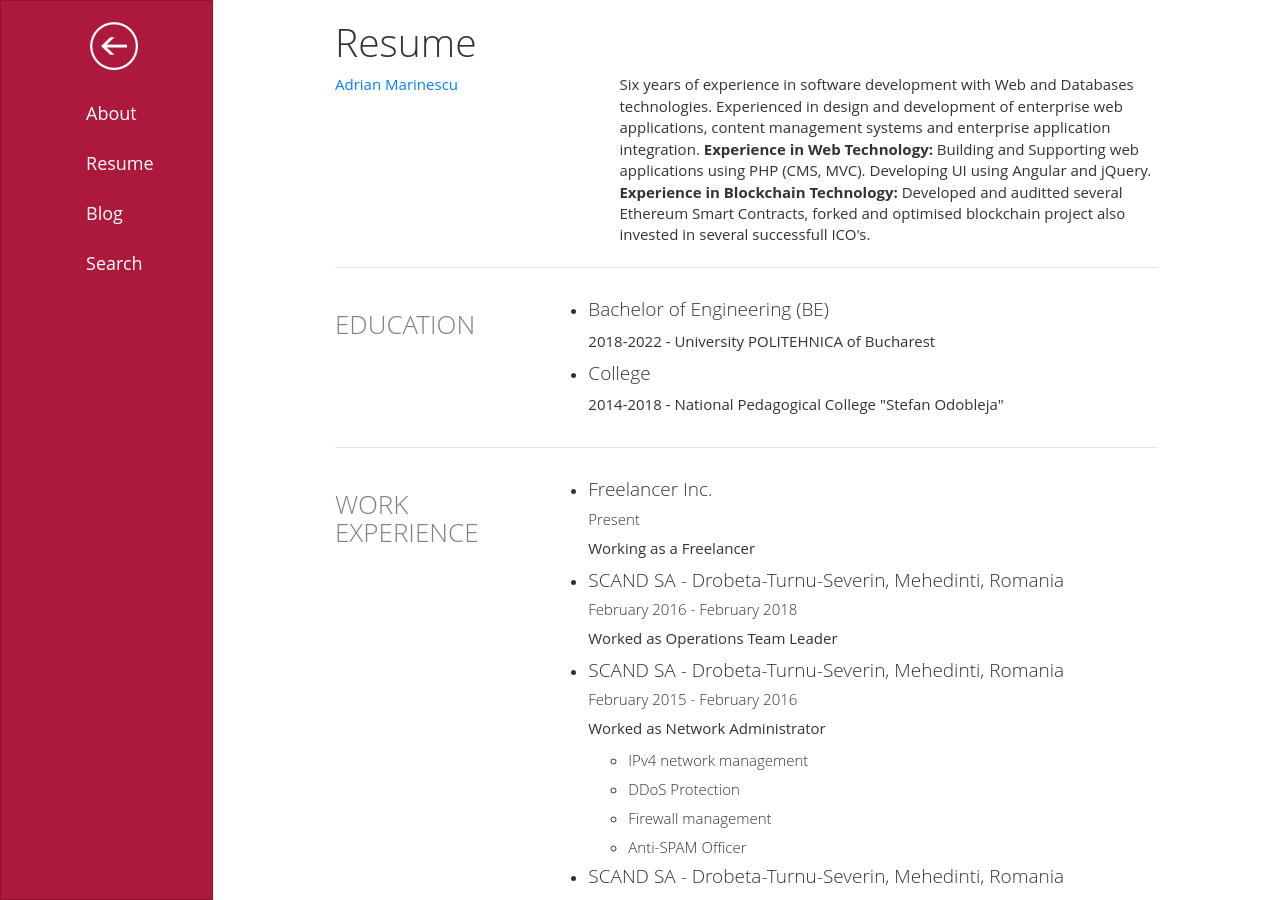
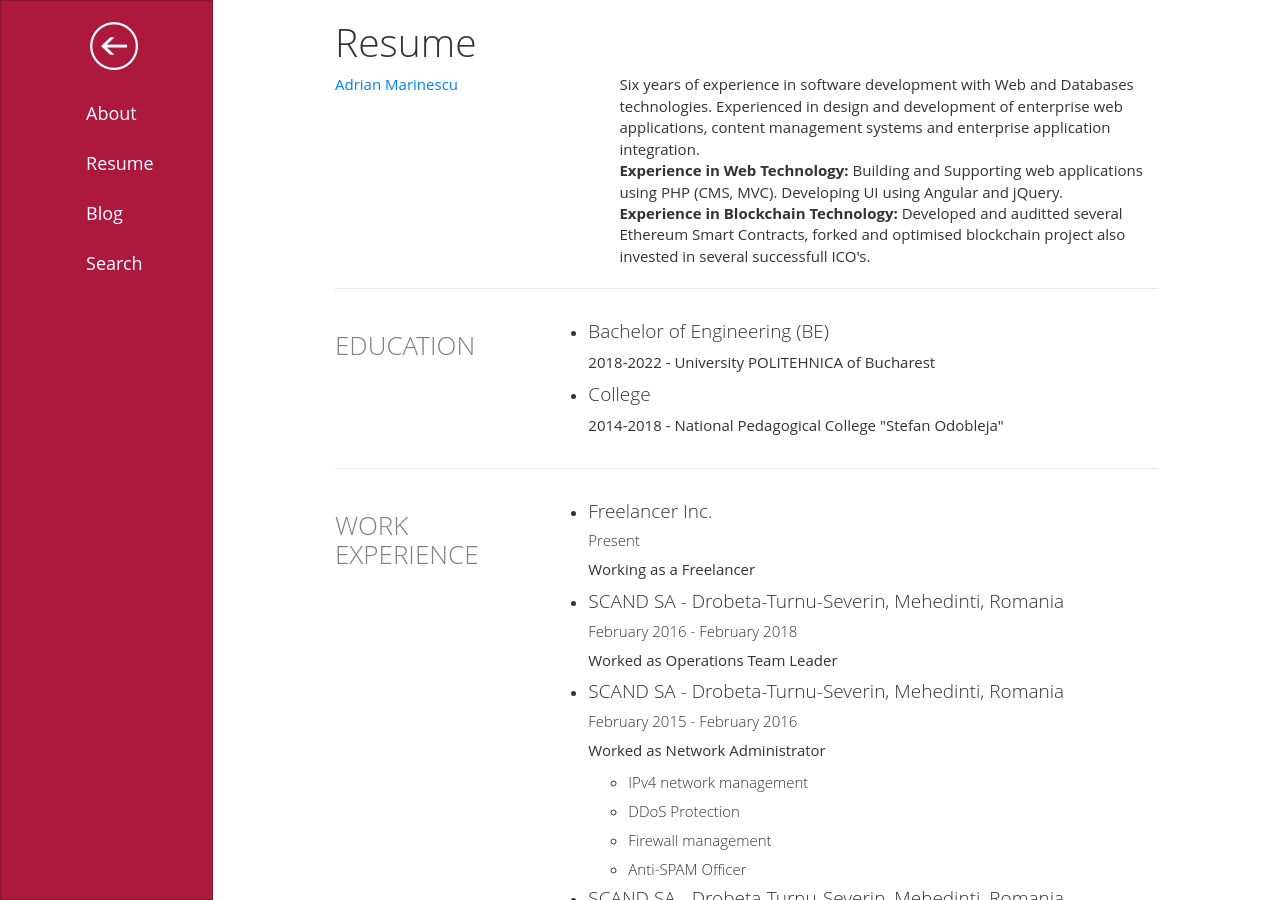
Before and after one commit to marinescuadrian/marinescuadrian.github.io, a Jekyll site: the page built from resume/index.md, in a window 1280 px wide and 900 px high. Built offline with Jekyll 4.4.1, drawn with Linux system fonts in a browser that asks for light colours; comment, search, counter and statistics services are not loaded.

```diff
--- a/resume/index.md
+++ b/resume/index.md
@@ -7,13 +7,9 @@ theme: red
 <div class="row">
 	<div class="col-12 col-lg-4 order-0 LI-profile-badge"  data-version="v1" data-size="medium" data-locale="ro_RO" data-type="horizontal" data-theme="light" data-vanity="adrian-marinescu"><a class="LI-simple-link" href='https://ro.linkedin.com/in/adrian-marinescu?trk=profile-badge'>Adrian Marinescu</a></div>
 	<div class="col-12 col-lg-8 order-1">
-Six years of experience in software development with Web and Databases technologies. Experienced in design and development of enterprise web applications, content management systems and enterprise application integration.
-
-<b>Experience in Web Technology:</b>
-Building and Supporting web applications using PHP (CMS, MVC). Developing UI using Angular and jQuery.
-
-<b>Experience in Blockchain Technology:</b>
-Developed and auditted several Ethereum Smart Contracts, forked and optimised blockchain project also invested in several successfull ICO's.
+Six years of experience in software development with Web and Databases technologies. Experienced in design and development of enterprise web applications, content management systems and enterprise application integration.<br>
+<b>Experience in Web Technology:</b> Building and Supporting web applications using PHP (CMS, MVC). Developing UI using Angular and jQuery.<br>
+<b>Experience in Blockchain Technology:</b> Developed and auditted several Ethereum Smart Contracts, forked and optimised blockchain project also invested in several successfull ICO's.
 	</div>
 </div>
 <hr/>
```
